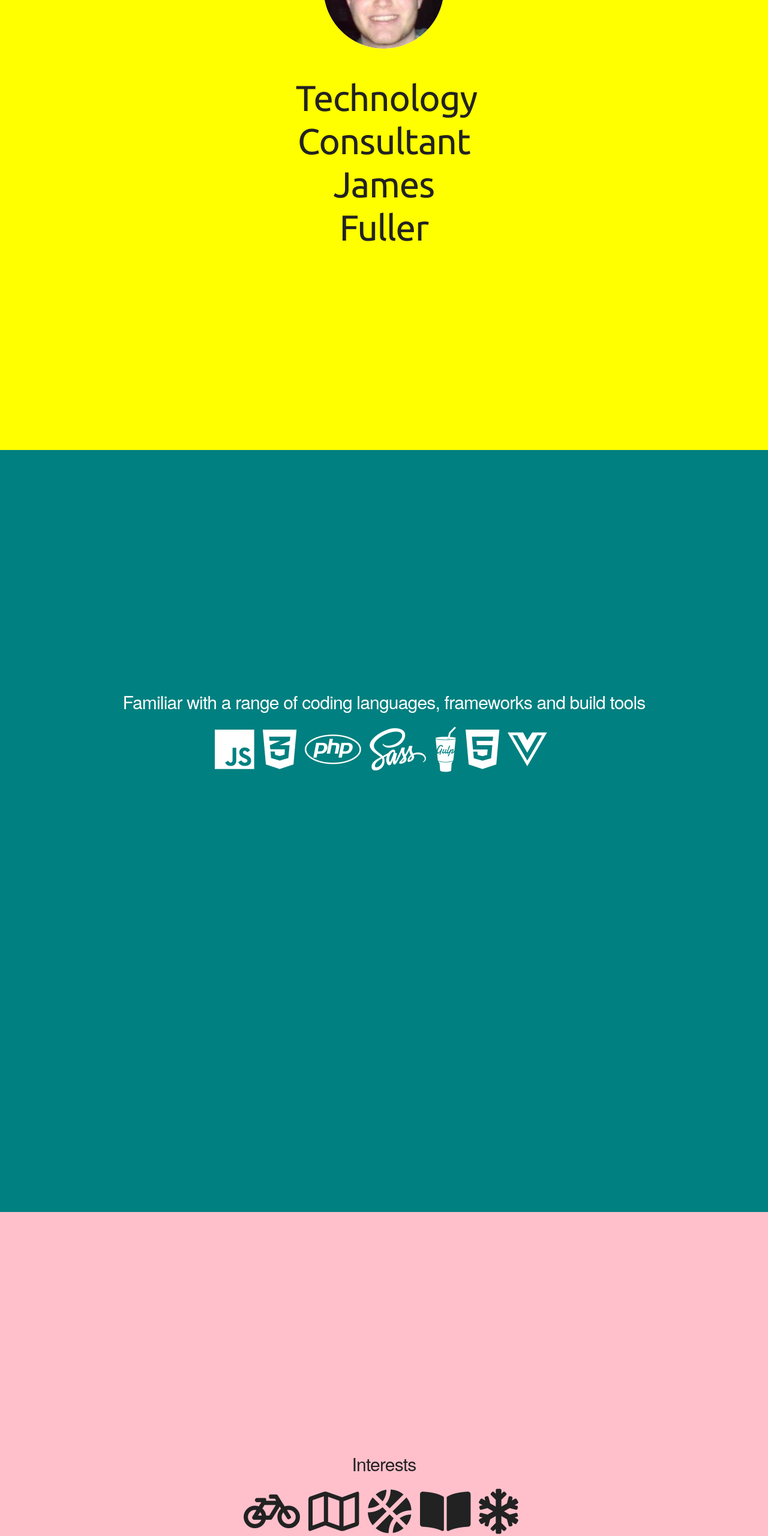
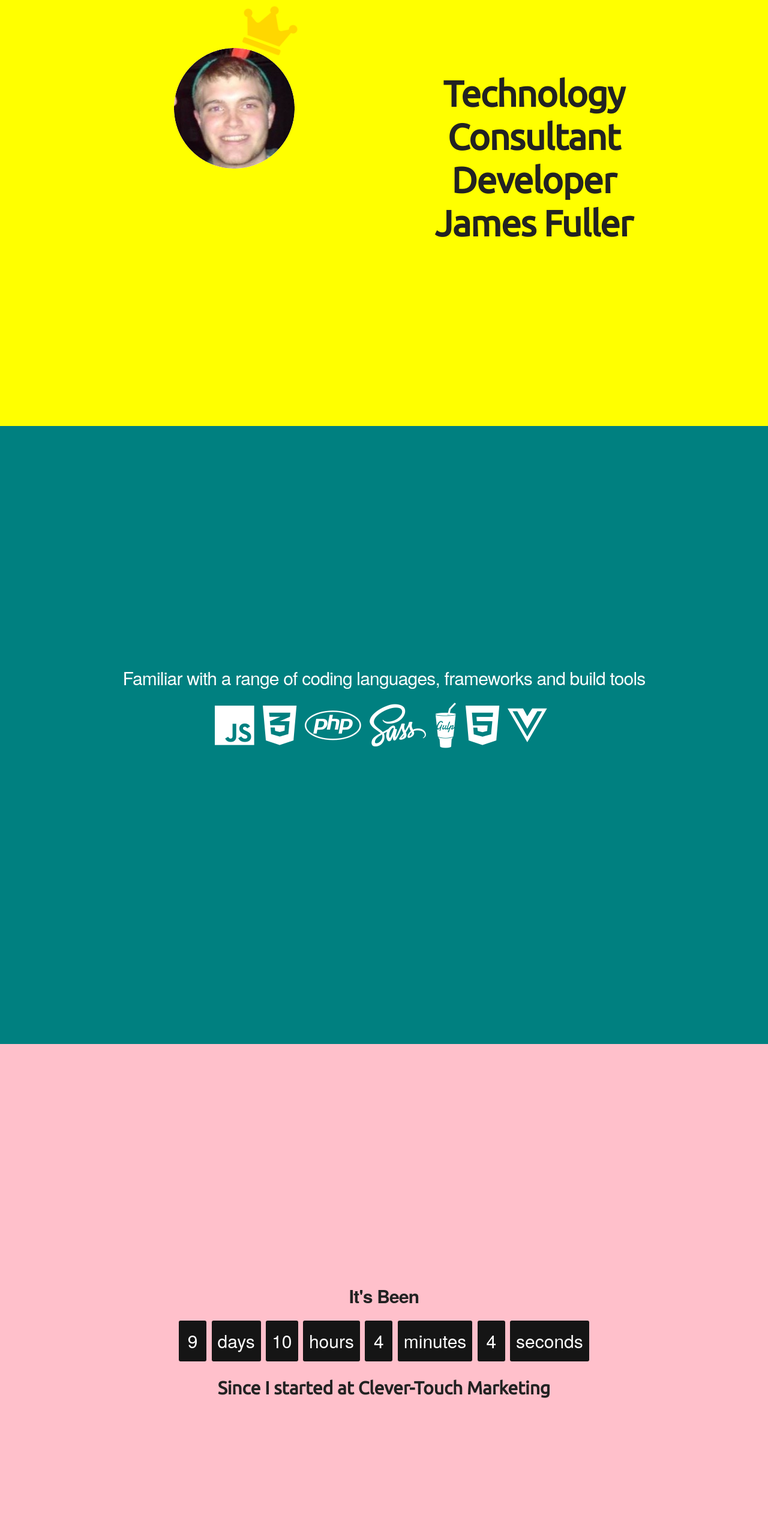
Before and after one commit to FullerJam/LP2, a website: page src/index.html in a window 1280 px wide. Shown: the part 160-2720 px from the top of the page at 60% size. Drawn offline with Linux system fonts and the light colour scheme.

Commit message:
styling updates and javascript counter added

```diff
--- a/src/index.html
+++ b/src/index.html
@@ -17,7 +17,6 @@
 <style>
     .hero {
         background-color: yellow;
-        font-weight: bold;
     }
 
     .pink {
@@ -39,32 +38,32 @@
 
     }
 
-    .subheading{
+    .subheading {
         font-family: 'Ubuntu', sans-serif;
         font-size: 3em;
     }
 
     .section {
-        height: 100vh;
-        padding: 4rem 0 7rem;
+        height: 70vh;
+        padding: 30vh 0 7rem;
         text-align: center;
     }
 
     .section2 {
-        height: 100vh;
+        height: 70vh;
         padding: 50vh 0 7rem;
         text-align: center;
         color: white;
     }
 
     .section3 {
-        height: 100vh;
+        height: 70vh;
         padding: 50vh 0 7rem;
         text-align: center;
     }
 
     .section4 {
-        height: 100vh;
+        height: 70vh;
         padding: 50vh 0 7rem;
         color: white;
     }
@@ -76,33 +75,93 @@
     .ski {
         max-height: 400px;
     }
+
+    .weight {
+        font-weight: 900;
+    }
+
+    .fa-crown {
+        position: absolute;
+        left: 240px;
+        top: -70px;
+        transform: rotate(20deg);
+        z-index: 1;
+        color: gold;
+    }
+
+    @media (max-width: 1050px) {
+        .fa-crown {
+            left: 220px;
+        }
+    }
+
+    @media (max-width: 950px) {
+        .fa-crown {
+            left: 200px;
+        }
+    }
+
+    @media (max-width: 800px) {
+        .fa-crown {
+            left: 170px;
+        }
+    }
+
+    @media (max-width: 750px) {
+        .fa-crown {
+            left: 180px;
+        }
+    }
+
+    @media (max-width: 720px) {
+        .fa-crown {
+            left: 180px;
+        }
+    }
+
+    @media (max-width: 700px) {
+        .fa-crown {
+            left: 150px;
+        }
+    }
+    .mainimg {
+        position: relative;
+    }
+
+    /* COUNTER STYLING */
+    #countup {
+        text-align: center;
+        font-size: 3rem;
+    }
+
+    #countup p {
+        display: inline-block;
+        padding: 10px;
+        background: #151515;
+        margin: 0 0 20px;
+        border-radius: 3px;
+        color: white;
+        min-width: 2.6rem;
+    }
 </style>
 
 <body>
 
     <div class="section hero">
         <div class="container">
+
             <div class="row">
-                <div class="one-third column">
-                    <h4></h4>
-                </div>
-                <div class="one-third column">
+                <div class="one-half column mainpic">
+                    <i class="fas fa-crown fa-5x"></i>
                     <img src="images\Mask Group.png" alt="my face" class="hero-img animated jackInTheBox">
                 </div>
-                <div class="one-third column"></div>
-            </div>
-            <div class="row">
-                <div class="one-third column">
-                    <h4></h4>
-                </div>
-                <div class="one-third column title">
-                    <h1 class="animated slideInRight">Technology Consultant James Fuller</h1>
-                </div>
-                <div class="one-third column">
-                    <h4></h4>
+                <div class="one-half column title">
+                    <h1 class="animated slideInRight weight">Technology Consultant Developer <br> James Fuller</h1>
                 </div>
             </div>
+
         </div>
+    </div>
     </div>
 
 
@@ -135,17 +194,23 @@
 
             <div class="row">
                 <div class="one-fourth column">
-                    <h4>Interests</h4>
+                    <h4 class="weight">It's Been</h4>
                 </div>
             </div>
             <div class="row">
                 <div class="one-fourth column">
                     <div class="container">
-                        <i class="fas fa-bicycle fa-5x animated flip"></i>
-                        <i class="far fa-map fa-5x animated flip"></i>
-                        <i class="fas fa-basketball-ball fa-5x animated flip"></i>
-                        <i class="fas fa-book-open fa-5x animated flip"></i>
-                        <i class="fas fa-snowflake fa-5x animated flip"></i>
+                        <div id="countup">
+                            <p id="days">00</p>
+                            <p class="timeRefDays">days</p>
+                            <p id="hours">00</p>
+                            <p class="timeRefHours">hours</p>
+                            <p id="minutes">00</p>
+                            <p class="timeRefMinutes">minutes</p>
+                            <p id="seconds">00</p>
+                            <p class="timeRefSeconds">seconds</p>
+                        </div>
+                        <p class="weight title">Since I started at Clever-Touch Marketing</p>
                     </div>
                 </div>
             </div>
@@ -165,7 +230,7 @@
                     <img src="images\skifinal.png" alt="Ski images" class="ski">
                 </div>
                 <div class="one-half column">
-                        <i class="fas fa-snowflake fa-5x animated flip"></i>
+                    <i class="fas fa-snowflake fa-5x animated flip"></i>
                     Lorem ipsum dolor sit amet consectetur adipisicing elit. Libero saepe neque veritatis
                     exercitationem autem. Molestiae ex laborum unde eum optio inventore. Reprehenderit quaerat quo
                     accusantium molestias perspiciatis nostrum corrupti laborum.
@@ -175,4 +240,35 @@
     </div>
 </body>
 
+<script>
+
+    /*
+* Basic Count Up from Date and Time
+* Author: @guwii / guwii.com
+*/
+    window.onload = function () {
+        // Month,Day,Year,Hour,Minute,Second
+        upTime('sep,017,2018,00:00:00'); // ****** Change this line!
+    }
+    function upTime(countTo) {
+        now = new Date();
+        countTo = new Date(countTo);
+        difference = (now - countTo);
+
+        days = Math.floor(difference / (60 * 60 * 1000 * 24) * 1);
+        hours = Math.floor((difference % (60 * 60 * 1000 * 24)) / (60 * 60 * 1000) * 1);
+        mins = Math.floor(((difference % (60 * 60 * 1000 * 24)) % (60 * 60 * 1000)) / (60 * 1000) * 1);
+        secs = Math.floor((((difference % (60 * 60 * 1000 * 24)) % (60 * 60 * 1000)) % (60 * 1000)) / 1000 * 1);
+
+        document.getElementById('days').firstChild.nodeValue = days;
+        document.getElementById('hours').firstChild.nodeValue = hours;
+        document.getElementById('minutes').firstChild.nodeValue = mins;
+        document.getElementById('seconds').firstChild.nodeValue = secs;
+
+        clearTimeout(upTime.to);
+        upTime.to = setTimeout(function () { upTime(countTo); }, 1000);
+    }
+
+</script>
+
 </html>
```
